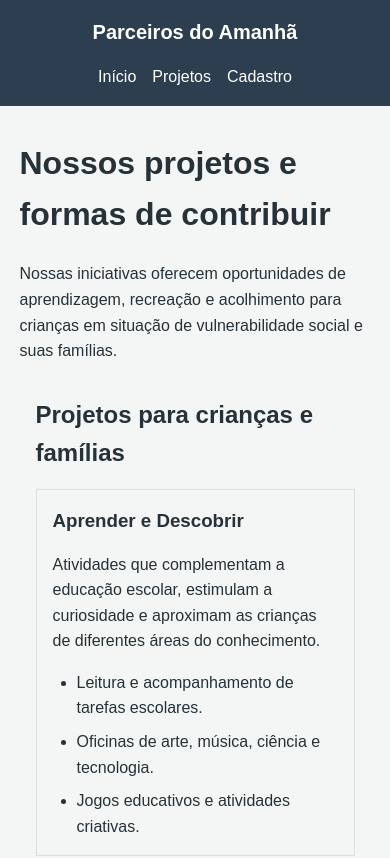
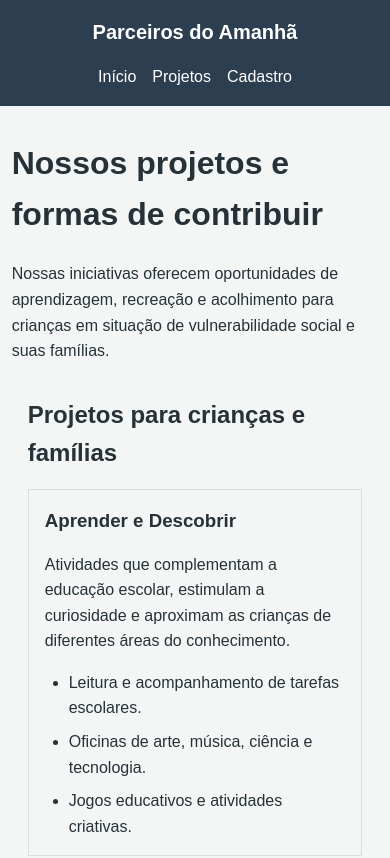
Before and after one commit to johnfln/parceiros-do-amanha, a plain HTML site: page desafio-02-html-css/projetos.html in a window 390 px wide. Shown: the top 858 px of the page. Drawn offline with Linux system fonts and the light colour scheme.

Commit message:
add 3  new @media parameters

```diff
--- a/desafio-02-html-css/styles/cadastro.css
+++ b/desafio-02-html-css/styles/cadastro.css
@@ -57,6 +57,7 @@ header nav ul {
     margin: 0;
     padding: 0;
     list-style: none;
+    justify-content: center;
 }
 
 header nav a {
@@ -165,16 +166,34 @@ footer p {
     font-size: var(--texto-pequeno);
 }
 
-@media (max-width: 768px) {
-    header { flex-direction: column; align-items: center; text-align: center;}
-    header nav { width: 100%;}
-    header nav ul {justify-content: center;}
+@media (max-width: 1200px) {
+    main {
+        max-width: 900px;
+    }
+}
 
+@media (max-width: 992px) {
     main {
-        width: 90%;
+        width: 94%;
     }
 
     h1 {
-        font-size: var(--titulo-secundario);
+        font-size: 2.25rem;
     }
 }
+
+@media (max-width: 768px) {
+    header { flex-direction: column; align-items: center; text-align: center;}
+    header nav {width: 100%;}
+}
+
+@media (max-width: 576px) {
+    #projetos > article {
+        grid-column: span 12;
+    }
+}
+
+@media (max-width: 480px) {
+    h1 { font-size: 2rem; }
+    section { padding: var(--espaco-medio); }
+    }
--- a/desafio-02-html-css/styles/index.css
+++ b/desafio-02-html-css/styles/index.css
@@ -44,6 +44,10 @@ header {
     color: var(--branco);
     background-color: var(--azul-principal);
 }
+
+header nav ul {
+        justify-content: center;
+    }
 
 header p { margin: 0; font-size: var(--texto-destaque); }
 
@@ -100,6 +104,7 @@ picture img { display:block; width: 100%; max-width: 400px; height: auto;   marg
     text-align: center;
     text-decoration: none;
     background-color: var(--verde);
+    grid-column: span 12;
 }
 
 #como-participar a:hover { background-color: var(--azul-principal); }
@@ -114,20 +119,34 @@ footer h2 { color: var(--branco); }
 footer address { font-style: normal; }
 footer p { font-size: var(--texto-pequeno); }
 
+@media (max-width: 1200px) {
+    main {
+        max-width: 900px;
+    }
+}
+
+@media (max-width: 992px) {
+    main {
+        width: 94%;
+    }
+
+    h1 {
+        font-size: 2.25rem;
+    }
+}
 
 @media (max-width: 768px) {
     header { flex-direction: column; align-items: center; text-align: center;}
-    header nav {
-        width: 100%;
+    header nav {width: 100%;}
+}
+
+@media (max-width: 576px) {
+    #projetos > article {
+        grid-column: span 12;
     }
-
-    header nav ul {
-        justify-content: center;
-    }
-    #como-participar a { grid-column: span 12; }
 }
 
 @media (max-width: 480px) {
     h1 { font-size: 2rem; }
     section { padding: var(--espaco-medio); }
-}
+    }
--- a/desafio-02-html-css/styles/projetos.css
+++ b/desafio-02-html-css/styles/projetos.css
@@ -43,6 +43,10 @@ header {
     color: var(--branco);
     background-color: var(--azul-principal);
 }
+
+header nav ul {
+        justify-content: center;
+    }
 
 header p { margin: 0; font-size: var(--texto-destaque); }
 
@@ -119,17 +123,38 @@ footer h2 { color: var(--branco); }
 footer address { font-style: normal; }
 footer p { font-size: var(--texto-pequeno); }
 
+header nav ul {
+        justify-content: center;
+    }
+
+@media (max-width: 1200px) {
+    main {
+        max-width: 900px;
+    }
+}
+
+@media (max-width: 992px) {
+    main {
+        width: 94%;
+    }
+
+    h1 {
+        font-size: 2.25rem;
+    }
+}
+
 @media (max-width: 768px) {
     header { flex-direction: column; align-items: center; text-align: center;}
     header nav { width: 100%;}
-    header nav ul {justify-content: center;}
-    #como-participar a { grid-column: span 12; }
-    #como-participar a { grid-column: span 12; }
-    #projetos > article { grid-column: span 6; }
+}
+
+@media (max-width: 576px) {
+    #projetos > article {
+        grid-column: span 12;
+    }
 }
 
 @media (max-width: 480px) {
     h1 { font-size: 2rem; }
     section { padding: var(--espaco-medio); }
-    #projetos > article { grid-column: span 12; }
-}
+    }
```
